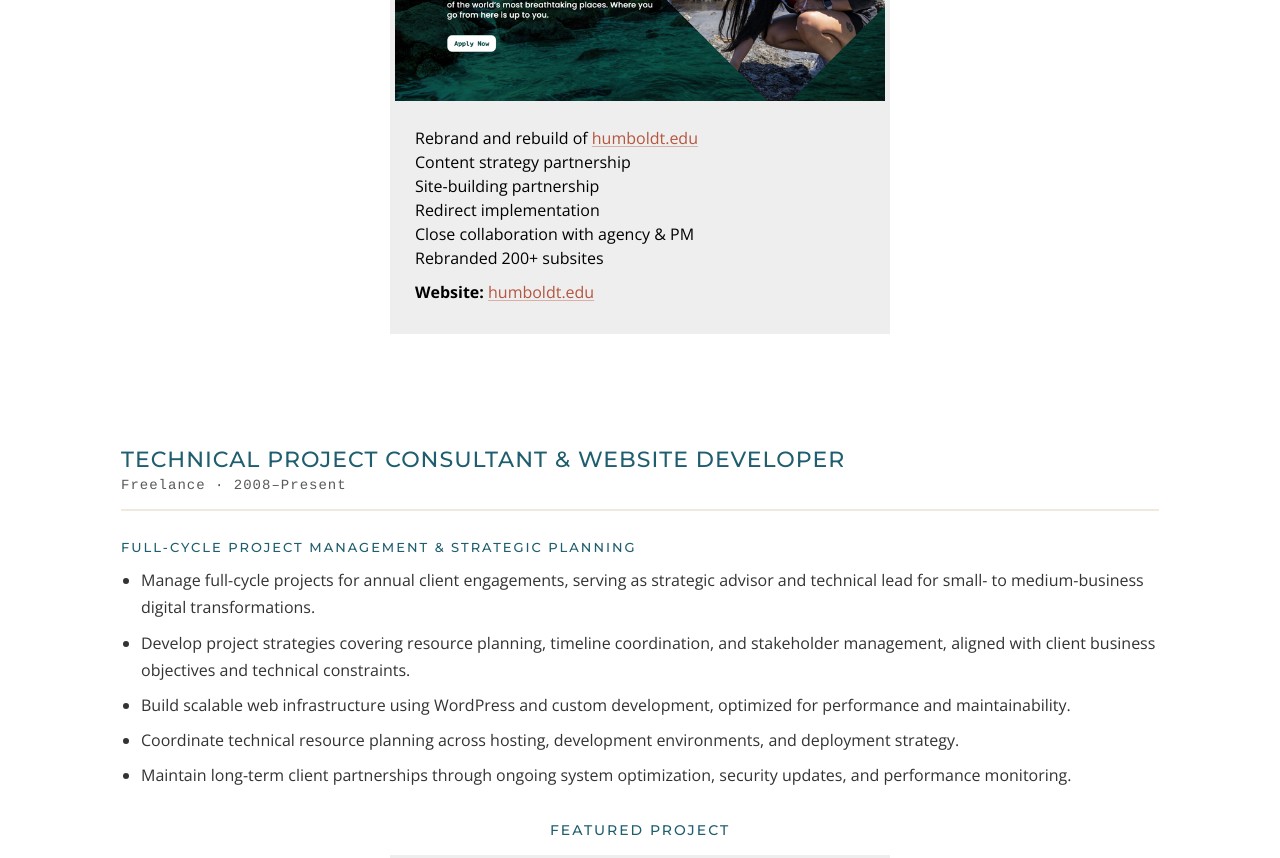
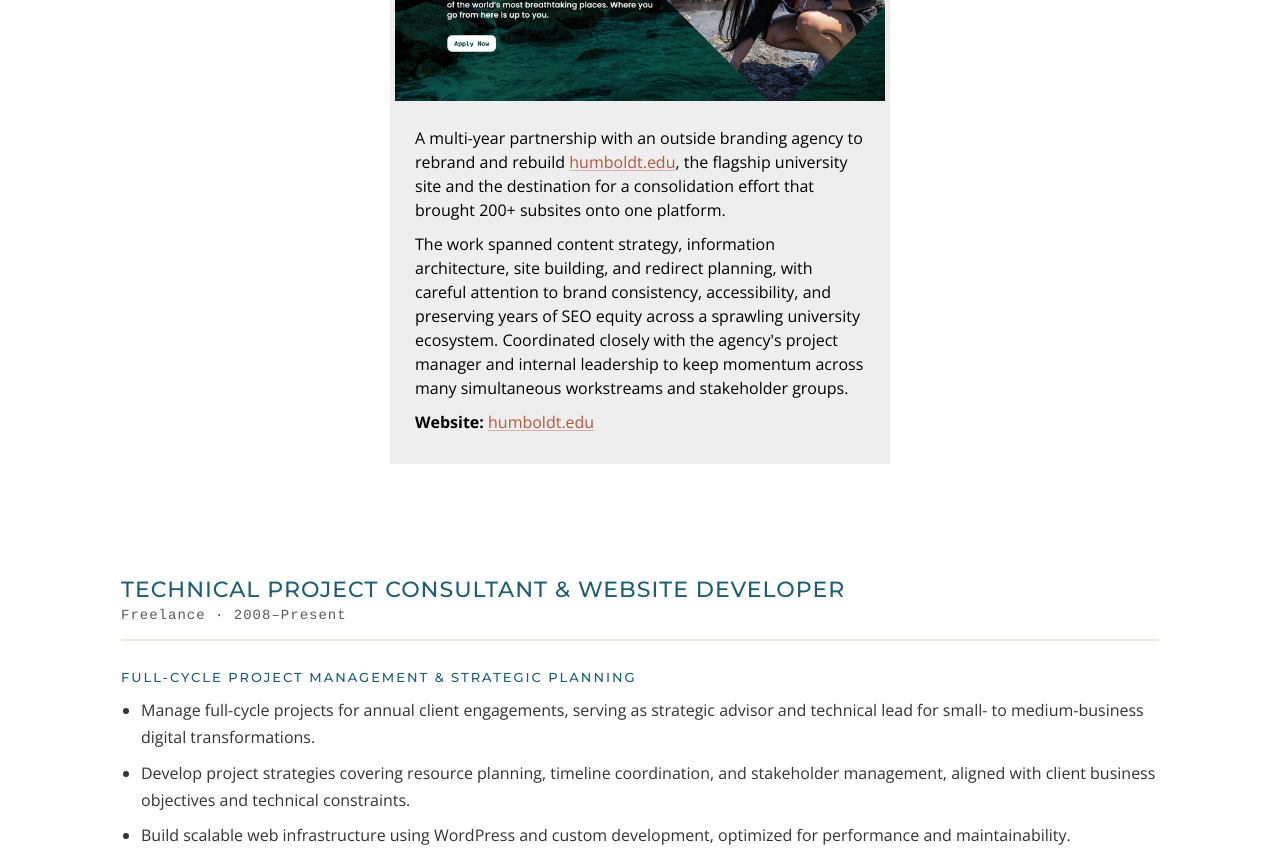
Before and after one commit to jen-fitch/next, a Next.js app: page / in a window 1280 px wide. Shown: the part 2460-3318 px from the top of the page. Built offline with nearby package versions, Linux system fonts and the light colour scheme.

Commit message:
feat: enhance Humboldt card with partnership details and coordination info
Co-authored-by: Jennifer Fitch <13577984+jen-fitch@users.noreply.github.com>

```diff
--- a/pages/index.js
+++ b/pages/index.js
@@ -210,12 +210,18 @@ export default function Portfolio() {
                                 </Link>
                                 <div className={Cards.info}>
                                     <p className={Cards.text}>
-                                        Rebrand and rebuild of <a href="https://humboldt.edu">humboldt.edu</a><br/>
-                                        Content strategy partnership<br/>
-                                        Site-building partnership<br/>
-                                        Redirect implementation<br/>
-                                        Close collaboration with agency &amp; PM<br/>
-                                        Rebranded 200+ subsites
+                                        A multi-year partnership with an outside branding agency to rebrand and
+                                        rebuild <a href="https://humboldt.edu">humboldt.edu</a>, the flagship
+                                        university site and the destination for a consolidation effort that
+                                        brought 200+ subsites onto one platform.
+                                    </p>
+                                    <p className={Cards.text}>
+                                        The work spanned content strategy, information architecture, site
+                                        building, and redirect planning, with careful attention to brand
+                                        consistency, accessibility, and preserving years of SEO equity across a
+                                        sprawling university ecosystem. Coordinated closely with the agency&apos;s
+                                        project manager and internal leadership to keep momentum across many
+                                        simultaneous workstreams and stakeholder groups.
                                     </p>
                                     <p className={Cards.text}>
                                         <strong>Website:</strong> <a href="https://humboldt.edu">humboldt.edu</a>
```
